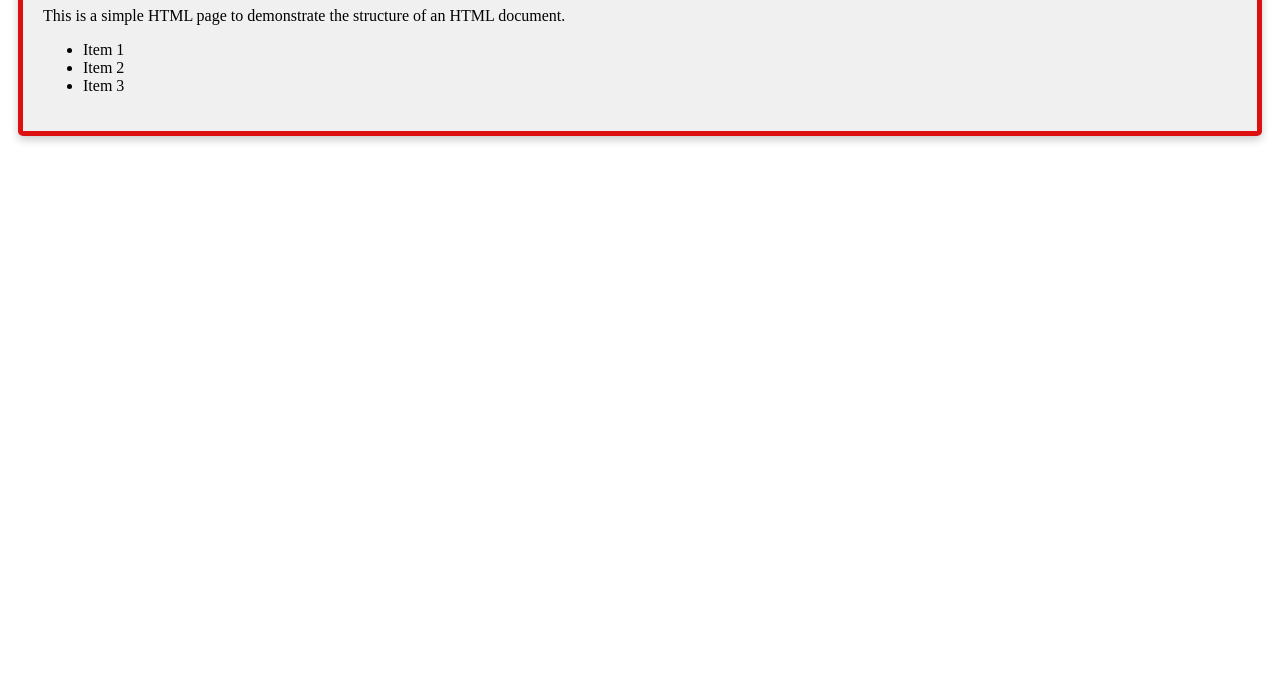
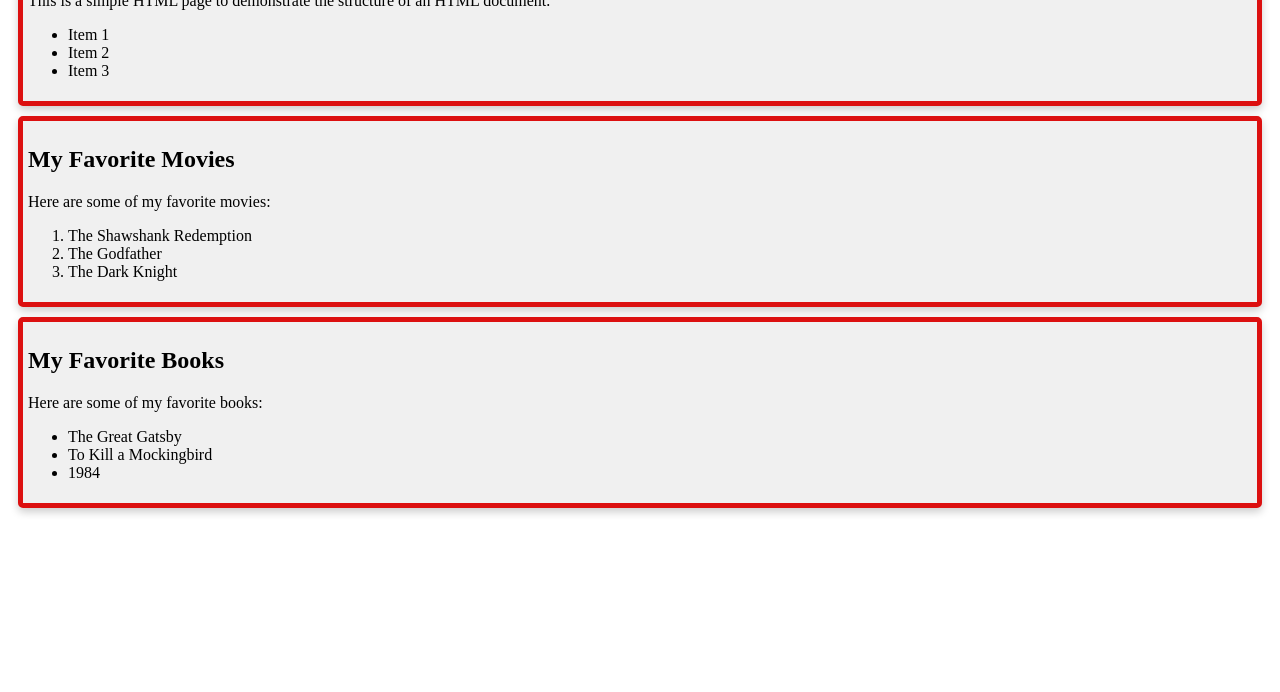
Before and after one commit to FoisulAlam/Another-Simple-Repo, a plain HTML site: page index.html in a window 1280 px wide. Shown: the part 108-800 px from the top of the page. Drawn offline with Linux system fonts and the light colour scheme.

Commit message:
Added some more

```diff
--- a/Style/blog.css
+++ b/Style/blog.css
@@ -5,4 +5,5 @@ div {
     margin: 10px;
     border: 5px solid #dc1010;
     box-shadow: 0 4px 8px rgba(0, 0, 0, 0.2);
+    padding: 5px;
 }
--- a/index.html
+++ b/index.html
@@ -24,5 +24,33 @@
         </ul>
     </div>
 
+
+    <div>
+        <h2>My Favorite Movies</h2>
+        <p>
+            Here are some of my favorite movies:
+        </p>
+
+        <ol>
+            <li>The Shawshank Redemption</li>
+            <li>The Godfather</li>
+            <li>The Dark Knight</li>
+        </ol>
+    </div>
+
+    <div>
+        <h2>My Favorite Books</h2>
+        <p>
+            Here are some of my favorite books:
+        </p>
+
+        <ul>
+            <li>The Great Gatsby</li>
+            <li>To Kill a Mockingbird</li>
+            <li>1984</li>
+        </ul>
+
+    </div>
+
 </body>
 </html>
```
